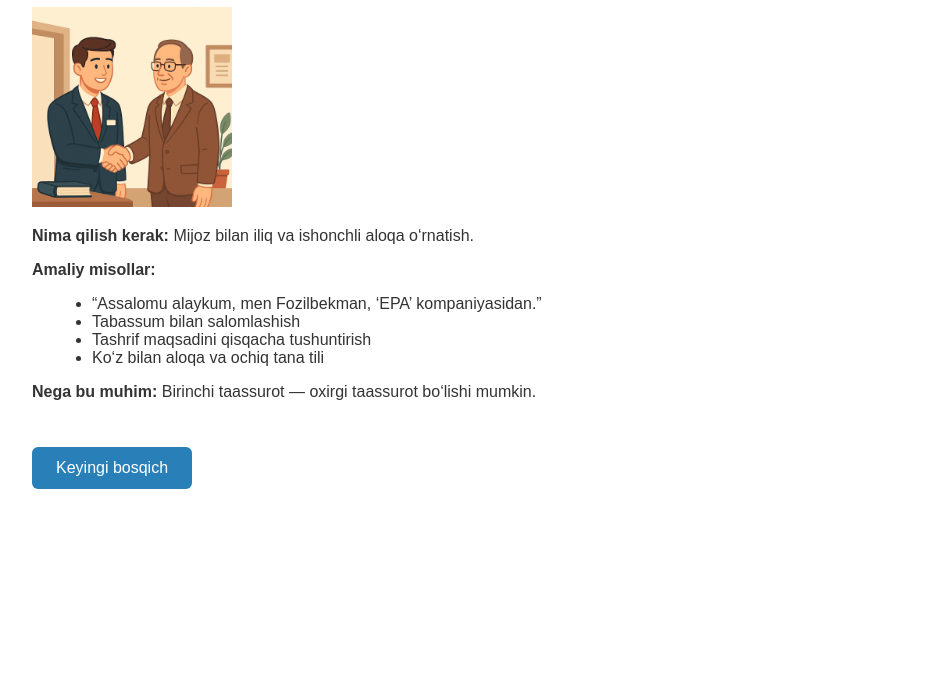
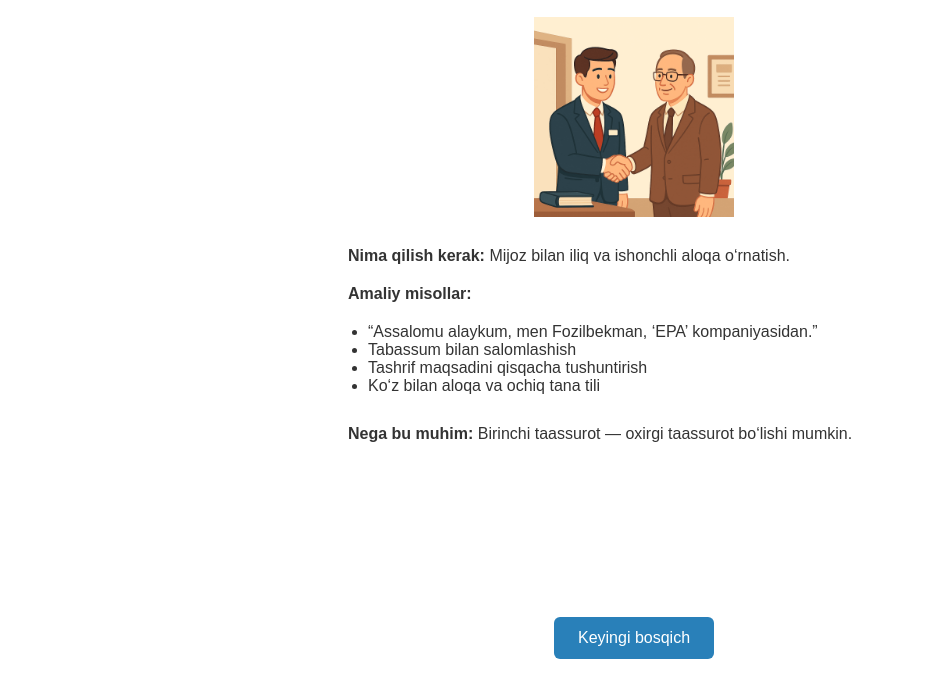
Before and after one commit to faz701/savdo_miniapp_3, a plain HTML site: page bosqich2.html in a window 1280 px wide. Shown: the part 111-800 px from the top of the page, without its empty margins (6-932 px from the left). Drawn offline with Linux system fonts and the light colour scheme.

Commit message:
Update bosqich2.html

```diff
--- a/bosqich2.html
+++ b/bosqich2.html
@@ -3,12 +3,65 @@
 <head>
   <meta charset="UTF-8">
   <title>2-bosqich: Kirish</title>
+  <meta name="viewport" content="width=device-width, initial-scale=1, maximum-scale=1, user-scalable=no">
+  <script src="https://telegram.org/js/telegram-web-app.js"></script>
   <style>
-    body { font-family: sans-serif; padding: 30px; background: #fff; color: #333; }
-    h1 { color: #2c3e50; }
-    ul { margin-left: 20px; }
+    :root {
+      --vh: 1vh;
+    }
+
+    html, body {
+      margin: 0;
+      padding: 0;
+      height: calc(var(--vh, 1vh) * 100);
+      font-family: sans-serif;
+      background: #fff;
+      color: #333;
+      display: flex;
+      flex-direction: column;
+      box-sizing: border-box;
+    }
+
+    .container {
+      flex: 1;
+      display: flex;
+      flex-direction: column;
+      justify-content: flex-start;
+      align-items: center;
+      padding: 30px 5%;
+      box-sizing: border-box;
+      max-width: 700px;
+      margin: 0 auto;
+      width: 100%;
+    }
+
+    h1 {
+      color: #2c3e50;
+      margin-bottom: 20px;
+      text-align: center;
+    }
+
+    img {
+      width: 200px;
+      height: auto;
+      margin: 20px 0;
+    }
+
+    p {
+      margin: 10px 0;
+      text-align: left;
+      width: 100%;
+    }
+
+    ul {
+      margin: 10px 0 20px 20px;
+      padding-left: 20px;
+      text-align: left;
+      width: 100%;
+    }
+
     .btn {
-      margin-top: 30px;
+      margin-top: auto;
       padding: 12px 24px;
       background-color: #2980b9;
       color: white;
@@ -17,12 +70,16 @@
       font-size: 16px;
       cursor: pointer;
     }
-    .btn:hover { background-color: #2471a3; }
+
+    .btn:hover {
+      background-color: #2471a3;
+    }
   </style>
 </head>
 <body>
+  <div class="container">
     <h1>2-bosqich: Kirish (Aloqa o‘rnatish)</h1>
-  <img src="sv2.png" alt="Kirish (Aloqa o‘rnatish) bosqichi rasmi" width="200" height="auto">
+    <img src="sv2.png" alt="Kirish (Aloqa o‘rnatish) bosqichi rasmi">
     <p><strong>Nima qilish kerak:</strong> Mijoz bilan iliq va ishonchli aloqa o‘rnatish.</p>
     <p><strong>Amaliy misollar:</strong></p>
     <ul>
@@ -33,5 +90,20 @@
     </ul>
     <p><strong>Nega bu muhim:</strong> Birinchi taassurot — oxirgi taassurot bo‘lishi mumkin.</p>
     <button class="btn" onclick="window.location.href='bosqich3.html'">Keyingi bosqich</button>
+  </div>
+
+  <script>
+    function setVh() {
+      document.documentElement.style.setProperty('--vh', `${window.innerHeight * 0.01}px`);
+    }
+
+    window.addEventListener('resize', setVh);
+    window.addEventListener('load', () => {
+      setVh();
+      if (window.Telegram && Telegram.WebApp) {
+        Telegram.WebApp.expand();
+      }
+    });
+  </script>
 </body>
 </html>
```
Lines whose indentation alone changed are shown as unchanged.
